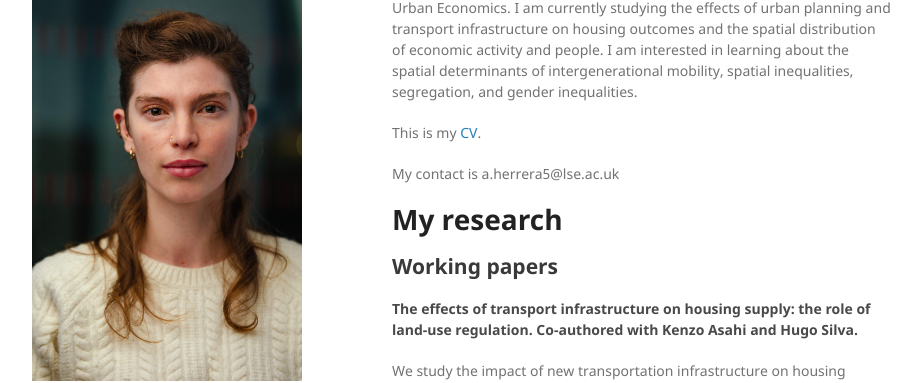
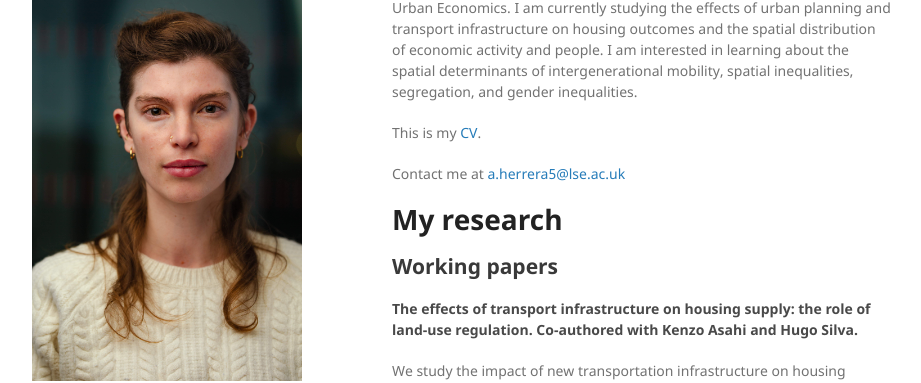
Before and after one commit to aaherrerab/aaherrerab.github.io, a Jekyll site: the page built from index.md, in a window 1280 px wide and 1191 px high. Shown: the part 133-516 px from the top of the window, without its empty margins (178-1099 px from the left). Built offline with Jekyll 4.4.1, drawn with Linux system fonts in a browser that asks for light colours; our own code applies the rules of GitHub Pages for plain Markdown files.

Commit message:
Update index.md

```diff
--- a/index.md
+++ b/index.md
@@ -8,7 +8,7 @@ Hi, I'm Andrea Herrera, an Economic Geography PhD student specializing in Urban
 
 <p>This is my <a href="/assets/pdf/CV_ANDREA HERRERA (english).pdf" class="custom-link">CV</a>.</p>
 
-<p> My contact is a.herrera5@lse.ac.uk </p>
+<p> Contact me at <a href="mailto:a.herrera5@lse.ac.uk" class="custom-link">a.herrera5@lse.ac.uk</a> </p>
 
 # My research
 ## Working papers
```
